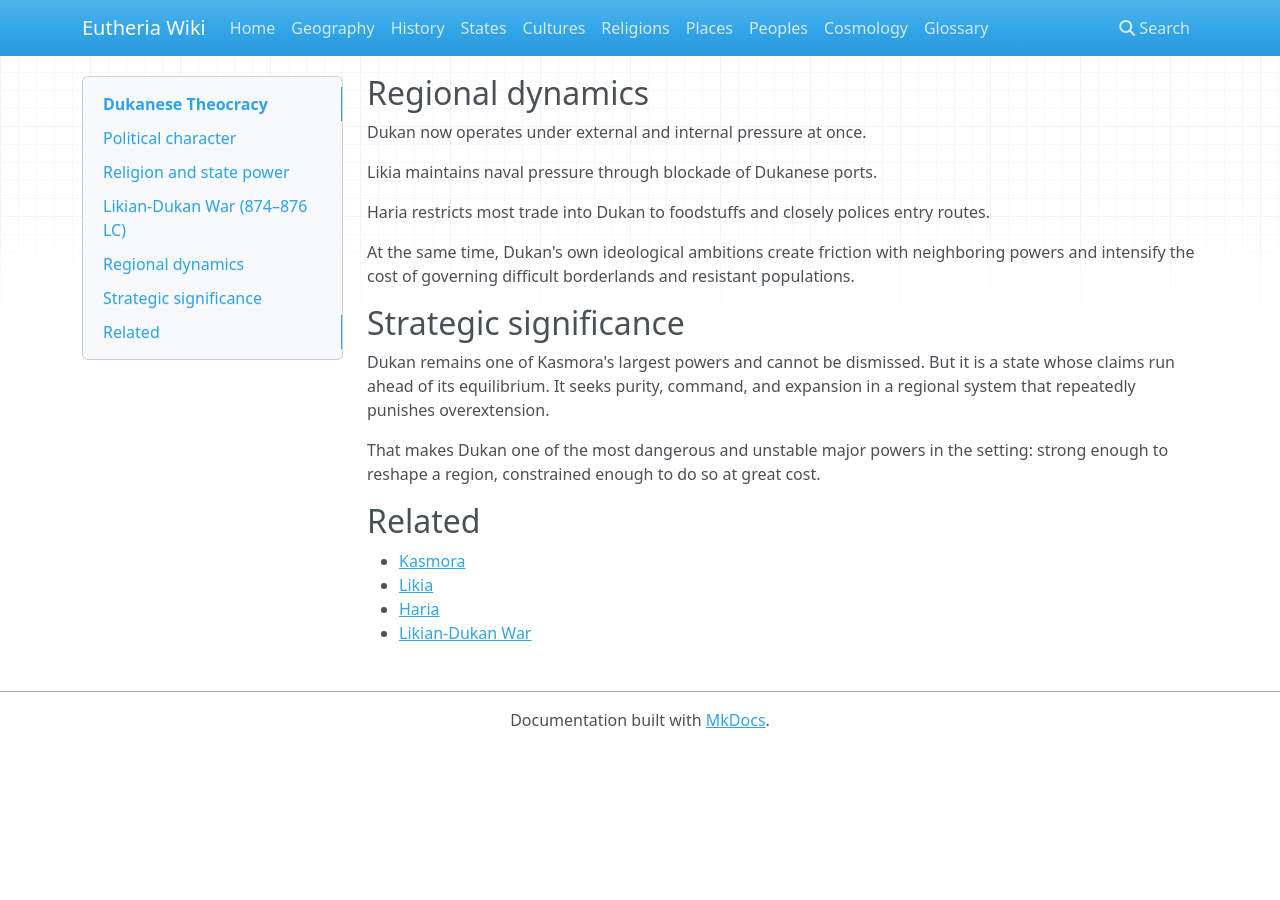
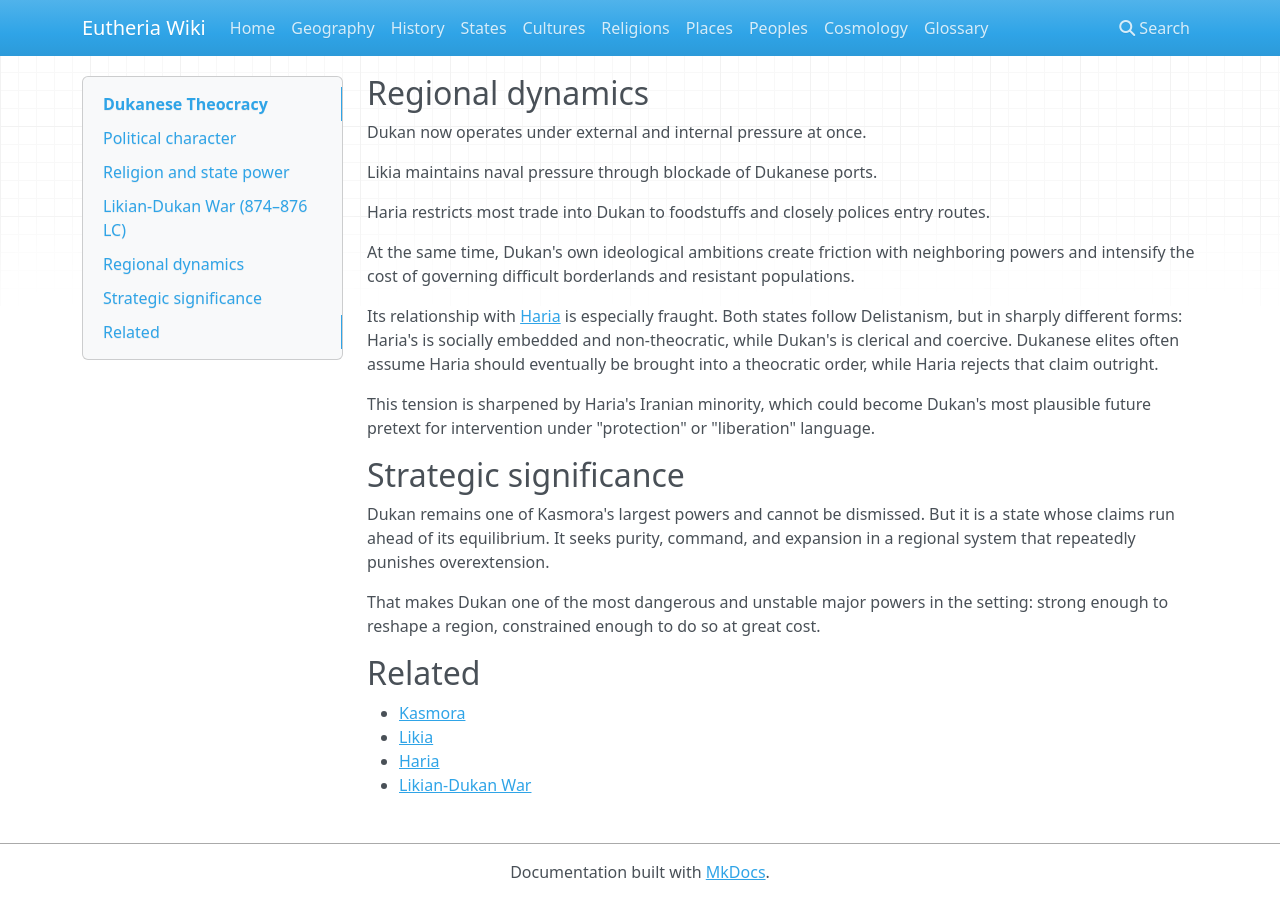
Before and after one commit to strigoi73-sudo/EutheriaWiki, an MkDocs documentation site: the page built from wiki/states/dukan.md, in a window 1280 px wide and 900 px high, scrolled down 832 px. Built offline with MkDocs 1.6.1, drawn with Linux system fonts in a browser that asks for light colours; nearby versions of some CDN libraries; before the commit the page ends 1580 px from its top, so only the background shows below that.

Commit message:
Apply RunDoc v22 canon updates to wiki

```diff
--- a/wiki/states/dukan.md
+++ b/wiki/states/dukan.md
@@ -32,6 +32,10 @@ Haria restricts most trade into Dukan to foodstuffs and closely polices entry ro
 
 At the same time, Dukan's own ideological ambitions create friction with neighboring powers and intensify the cost of governing difficult borderlands and resistant populations.
 
+Its relationship with [Haria](haria.md) is especially fraught. Both states follow Delistanism, but in sharply different forms: Haria's is socially embedded and non-theocratic, while Dukan's is clerical and coercive. Dukanese elites often assume Haria should eventually be brought into a theocratic order, while Haria rejects that claim outright.
+
+This tension is sharpened by Haria's Iranian minority, which could become Dukan's most plausible future pretext for intervention under "protection" or "liberation" language.
+
 ## Strategic significance
 
 Dukan remains one of Kasmora's largest powers and cannot be dismissed. But it is a state whose claims run ahead of its equilibrium. It seeks purity, command, and expansion in a regional system that repeatedly punishes overextension.
```
Also changed, not shown: wiki/geography/golsta.md (+1 -1 lines), wiki/geography/kasmora.md (+1 -1 lines), wiki/geography/valthera.md (+2 -0 lines), wiki/states/kordemeli.md (+2 -0 lines), wiki/states/sala.md (+2 -0 lines), updates/processed/Eutheria_RunDoc_v22.md (renamed from updates/inbox/Eutheria_RunDoc_v22.md).
